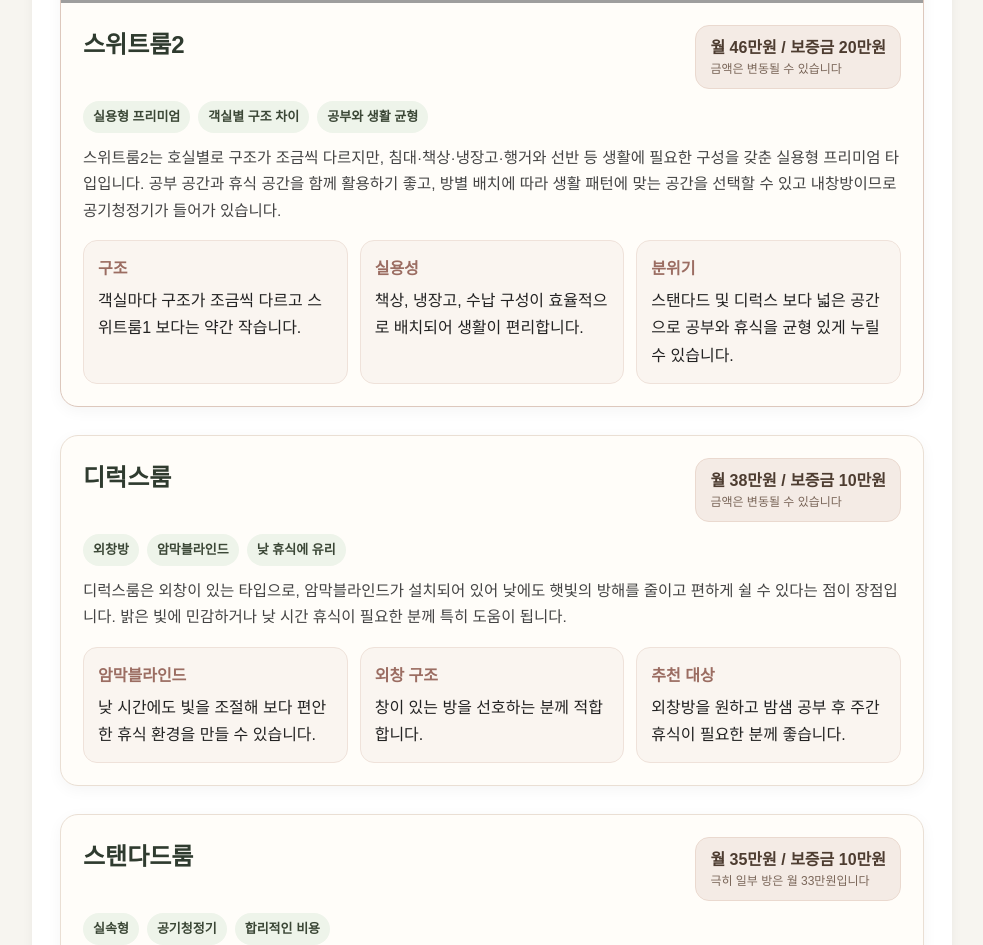
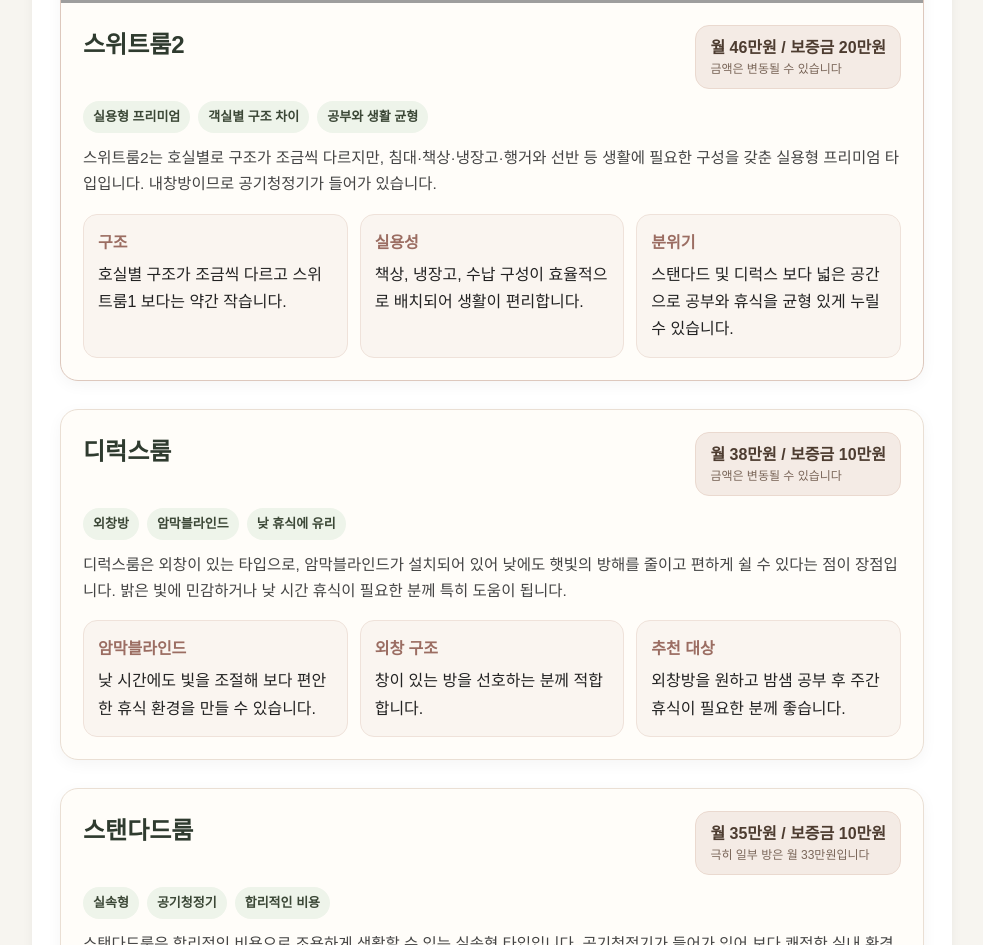
Before and after one commit to davidhor2026/staythemeomurum, a plain HTML site: page rooms.html in a window 1280 px wide. Shown: the part 2335-3280 px from the top of the page, without its empty margins (148-1131 px from the left). Drawn offline with Linux system fonts and the light colour scheme; no server answers; grey boxes are pictures that could not be loaded.

Commit message:
Update rooms.html

```diff
--- a/rooms.html
+++ b/rooms.html
@@ -73,8 +73,8 @@
 <div class="room-price">월 46만원 / 보증금 20만원<small>금액은 변동될 수 있습니다</small></div>
 </div>
 <div class="room-tags"><span class="room-tag">실용형 프리미엄</span><span class="room-tag">객실별 구조 차이</span><span class="room-tag">공부와 생활 균형</span></div>
-<p class="room-detail-text">스위트룸2는 호실별로 구조가 조금씩 다르지만, 침대·책상·냉장고·행거와 선반 등 생활에 필요한 구성을 갖춘 실용형 프리미엄 타입입니다. 공부 공간과 휴식 공간을 함께 활용하기 좋고, 방별 배치에 따라 생활 패턴에 맞는 공간을 선택할 수 있고 내창방이므로 공기청정기가 들어가 있습니다.</p>
-<div class="room-points"><div class="room-point"><strong>구조</strong>객실마다 구조가 조금씩 다르고 스위트룸1 보다는 약간 작습니다.</div><div class="room-point"><strong>실용성</strong>책상, 냉장고, 수납 구성이 효율적으로 배치되어 생활이 편리합니다.</div><div class="room-point"><strong>분위기</strong>스탠다드 및 디럭스 보다 넓은 공간으로 공부와 휴식을 균형 있게 누릴 수 있습니다.</div></div>
+<p class="room-detail-text">스위트룸2는 호실별로 구조가 조금씩 다르지만, 침대·책상·냉장고·행거와 선반 등 생활에 필요한 구성을 갖춘 실용형 프리미엄 타입입니다. 내창방이므로 공기청정기가 들어가 있습니다.</p>
+<div class="room-points"><div class="room-point"><strong>구조</strong>호실별 구조가 조금씩 다르고 스위트룸1 보다는 약간 작습니다.</div><div class="room-point"><strong>실용성</strong>책상, 냉장고, 수납 구성이 효율적으로 배치되어 생활이 편리합니다.</div><div class="room-point"><strong>분위기</strong>스탠다드 및 디럭스 보다 넓은 공간으로 공부와 휴식을 균형 있게 누릴 수 있습니다.</div></div>
 </div>
 </article>
 <article class="room-detail-card" id="deluxe">
```
